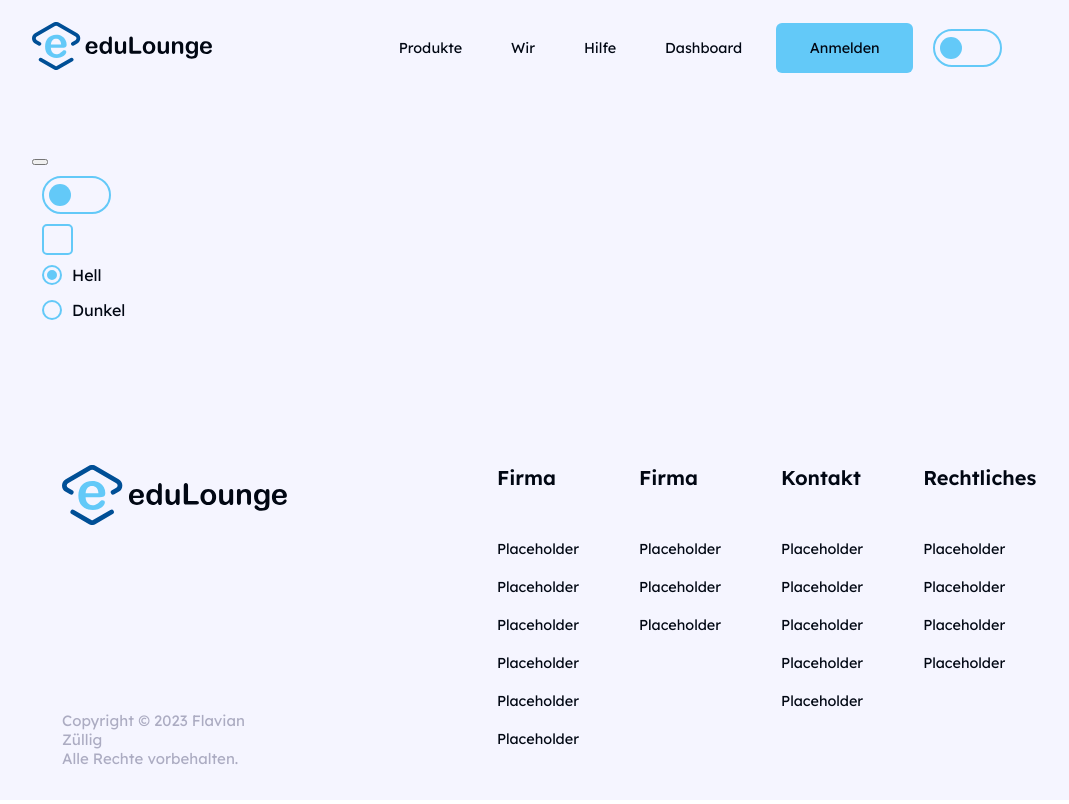
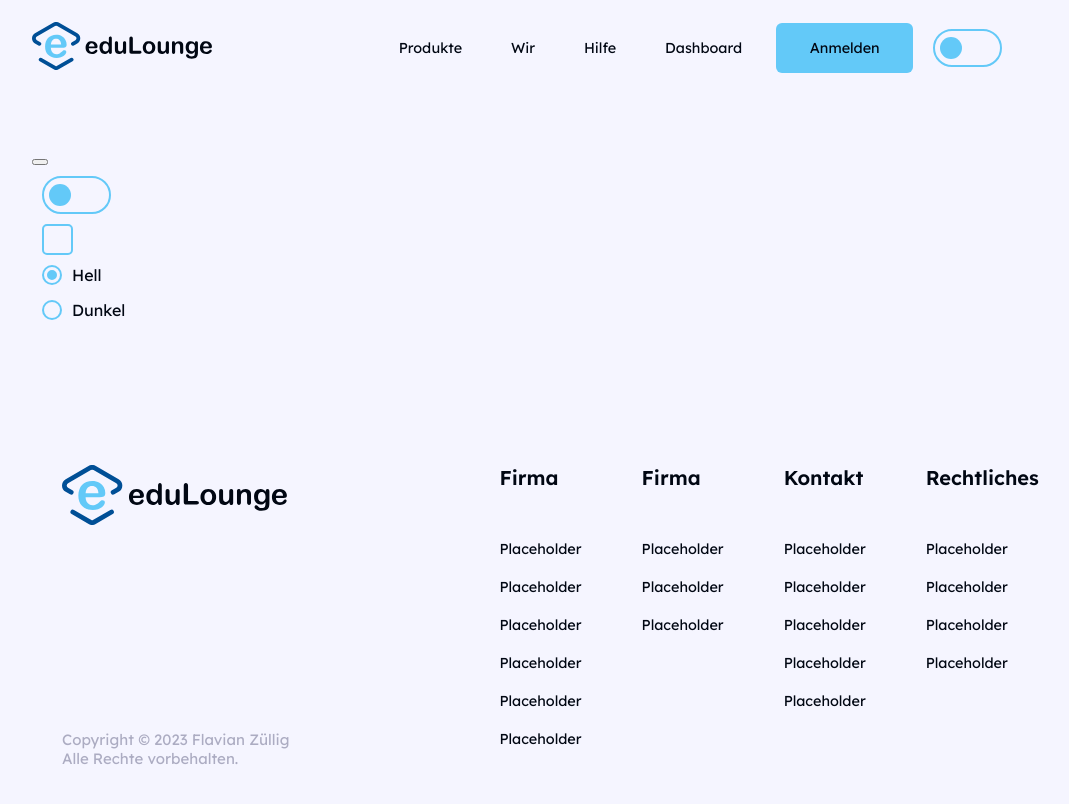
Before and after one commit to flavianz/eduLounge-Web, a React (Create React App) app: page / in a window 1280 px wide. Shown: the top 804 px of the page, without its empty margins (118-1187 px from the left). Built offline with nearby package versions, Linux system fonts and the light colour scheme.

Commit message:
Fix white space on HomeScreen Footer and line crunching on copyright text

```diff
--- a/src/components/Footer.css
+++ b/src/components/Footer.css
@@ -16,6 +16,7 @@
 .copyrightFooterText {
     color: var(--minimal);
     font-size: 15px;
+    white-space: nowrap;
 }
 .footerSectionContainer {
     flex: 1;
--- a/src/sites/Home.css
+++ b/src/sites/Home.css
@@ -2,7 +2,7 @@
     background: var(--background);
     flex: 1;
     width: 100%;
-    height: 100vh;
+    min-height: 100vh;
 }
 
 .homeContainer {
```
